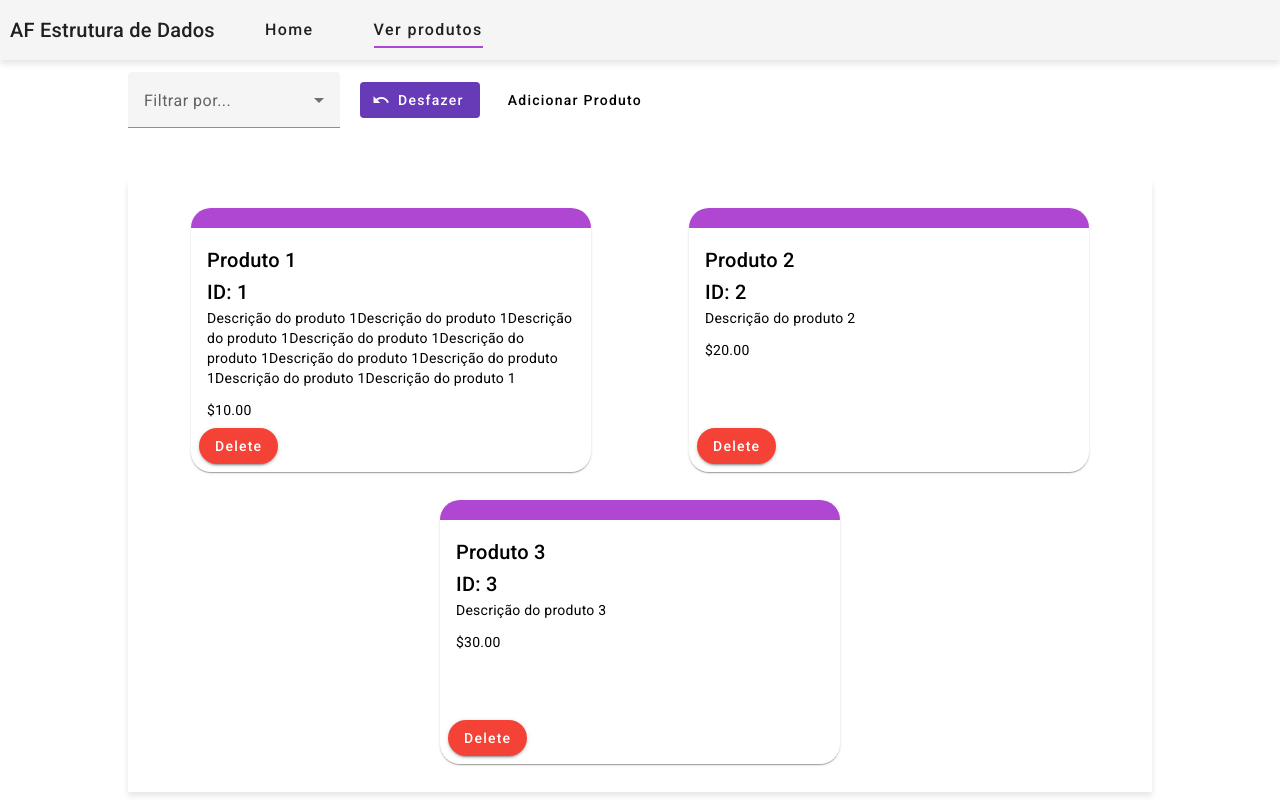
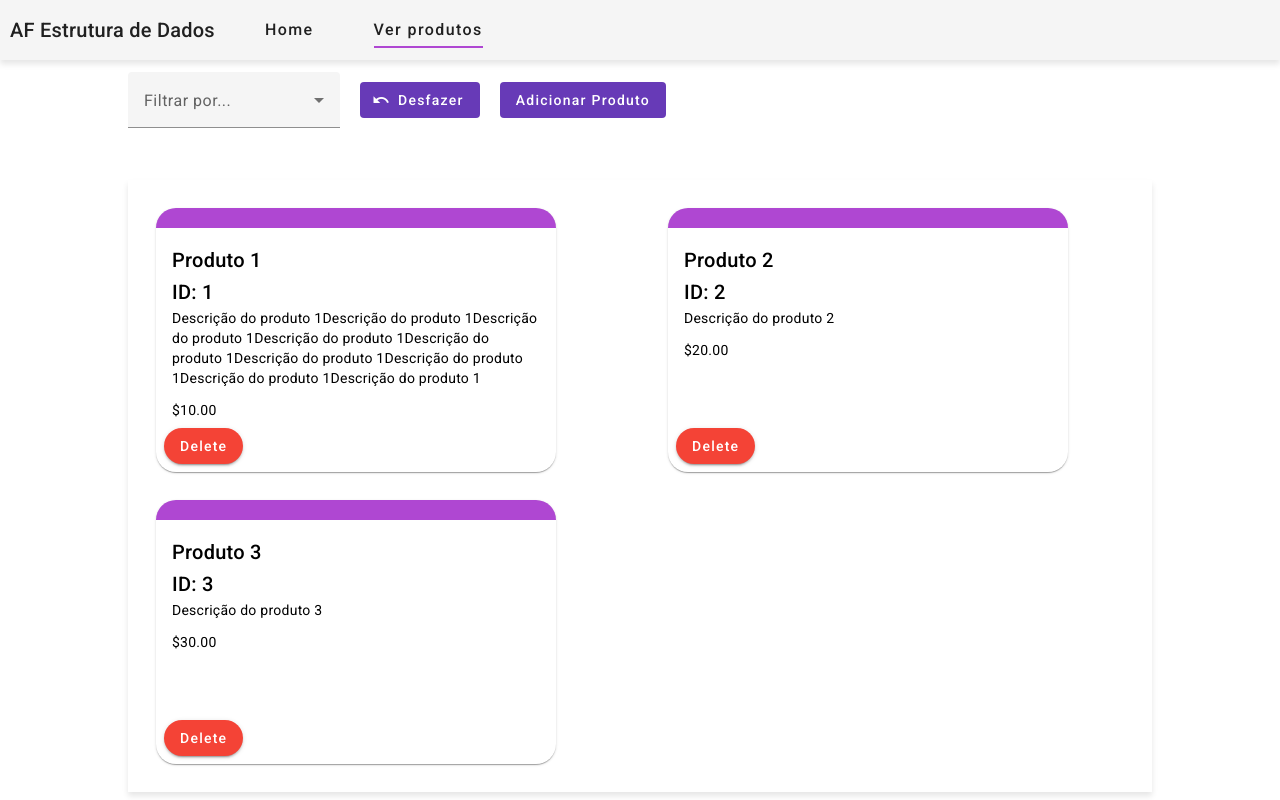
Before and after one commit to PedroLVA/AFEstrutura, an Angular app: page /ver-produtos in a window 1280 px wide. Shown: the top 800 px of the page. Built offline with nearby package versions, Linux system fonts and the light colour scheme.

Commit message:
fixed tree class and polished the frontend

```diff
--- a/src/app/app.module.ts
+++ b/src/app/app.module.ts
@@ -22,6 +22,7 @@ import { MatInputModule } from '@angular/material/input';
 import { ReactiveFormsModule } from '@angular/forms';
 import { FormsModule } from '@angular/forms';
 import {MatMenuModule} from '@angular/material/menu';
+import {MatTooltipModule} from '@angular/material/tooltip';
 
 
 
@@ -51,6 +52,8 @@ import {MatMenuModule} from '@angular/material/menu';
     ReactiveFormsModule,
     FormsModule,
     MatMenuModule,
+    MatTooltipModule,
+
   ],
   providers: [
     provideClientHydration(),
--- a/src/app/components/adicionar-produtos/adicionar-produtos.component.ts
+++ b/src/app/components/adicionar-produtos/adicionar-produtos.component.ts
@@ -33,6 +33,7 @@ export class AdicionarProdutosComponent {
   }
 
   register(){
+    console.log("chegou aqui")
     this.product = this.productForm.value;
     if (this.product) {
       if (this.actualId) {
--- a/src/app/components/card/card.component.html
+++ b/src/app/components/card/card.component.html
@@ -9,7 +9,7 @@
     <p>{{ product.price | currency }}</p>
   </mat-card-content>
   <mat-card-actions class="flex">
-    <button mat-raised-button color="warn" class="raisedButton" (click)="deleteProduct()">
+    <button mat-raised-button color="warn" class="raisedButton"matTooltip="Deleta o produto selecionado (pode ser desfeito)"  (click)="deleteProduct()">
       Delete
     </button>
   </mat-card-actions>
--- a/src/app/components/ver-produtos/ver-produtos.component.html
+++ b/src/app/components/ver-produtos/ver-produtos.component.html
@@ -7,10 +7,10 @@
         <mat-option value="two">Preço decrescente</mat-option>
       </mat-select>
     </mat-form-field>
-    <button mat-flat-button color="primary" (click)="undoDelete()">
+    <button mat-flat-button color="primary" matTooltip="Retorna o último card" (click)="undoDelete()">
       <mat-icon>undo</mat-icon> Desfazer
     </button>
-    <button mat-button [matMenuTriggerFor]="menu">Adicionar Produto</button>
+    <button mat-flat-button color="primary" matTooltip="Menu para adicionar um produto" [matMenuTriggerFor]="menu">Adicionar Produto</button>
     <div class="stop-propagation" (click)="$event.stopPropagation()">
       <mat-menu #menu="matMenu" (click)="$event.stopPropagation()">
         <app-adicionar-produtos
@@ -22,10 +22,19 @@
   </div>
 
   <div class="container-cards box">
-    <app-card
-      *ngFor="let product of products; let i = index"
-      [product]="product"
-      (idFromRemovedProduct)="onProductDeleted($event)"
-    ></app-card>
+    <ng-container *ngIf="products.length > 0; else noProducts">
+      <app-card
+        *ngFor="let product of products; let i = index"
+        [product]="product"
+        (idFromRemovedProduct)="onProductDeleted($event)"
+      ></app-card>
+    </ng-container>
+    <ng-template #noProducts>
+      <div class="flex">
+        <h1 style="color: lightgray;">Nenhum produto encontrado.</h1>
+        <mat-icon style="font-size: 70px; width: 70px; height: 70px; color: lightgray">search</mat-icon>
+      </div>
+
+    </ng-template>
   </div>
 </div>
--- a/src/app/components/ver-produtos/ver-produtos.component.scss
+++ b/src/app/components/ver-produtos/ver-produtos.component.scss
@@ -2,8 +2,9 @@
 .container-cards{
     height: fit-content;
     display: flex;
-    justify-content: space-around;
-    gap: 2em;
+    column-gap: 8em;
+    row-gap: 2em;
+
     flex-wrap: wrap;
     width: 100%;
     margin: 10px auto 10px auto;
@@ -31,3 +32,12 @@
 ::ng-deep .mat-mdc-form-field-subscript-wrapper, .mat-mdc-form-field-bottom-align::before {
   display: none;
 }
+
+.flex{
+  width: 100%;
+  display: flex;
+  flex-direction: column;
+  gap: 2em;
+  justify-content: center;
+  align-items: center;
+}
--- a/src/app/components/ver-produtos/ver-produtos.component.ts
+++ b/src/app/components/ver-produtos/ver-produtos.component.ts
@@ -33,7 +33,6 @@ export class VerProdutosComponent {
     this.actualId++;
     this.binaryTree.insert(newProduct);
     this.updateProductsList('ascending');
-    console.log(this.binaryTree.inorder());
   }
 
   updateProductsList(order: 'ascending' | 'descending') {
--- a/src/app/utils/BinaryTree.ts
+++ b/src/app/utils/BinaryTree.ts
@@ -29,7 +29,7 @@ export class BinaryTree {
       }
       if (product.price < root.product.price) {
           root.left = this.insertRec(root.left, product);
-      } else if (product.price > root.product.price) {
+      } else if (product.price >= root.product.price) {
           root.right = this.insertRec(root.right, product);
       }
       return root;
--- a/src/styles.scss
+++ b/src/styles.scss
@@ -31,5 +31,5 @@ a {
 
 .page-container{
     position: relative;
-    min-height: 100vh;
+    min-height: 80vh;
 }
```
